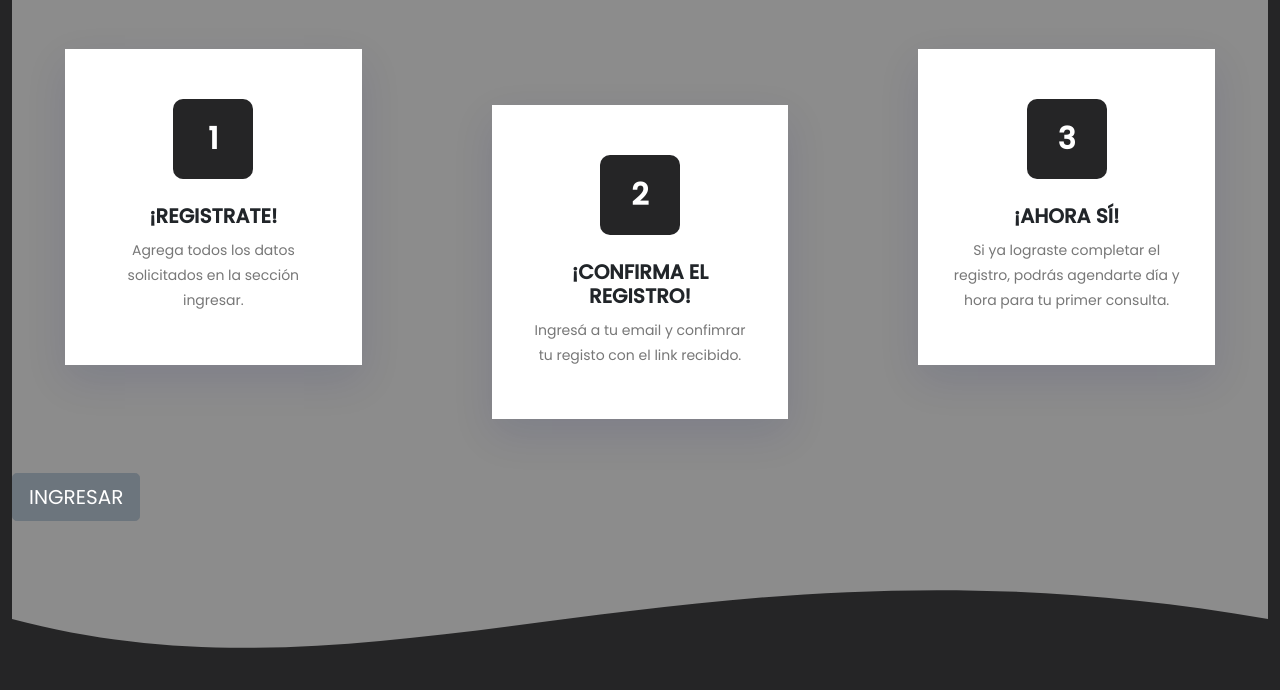
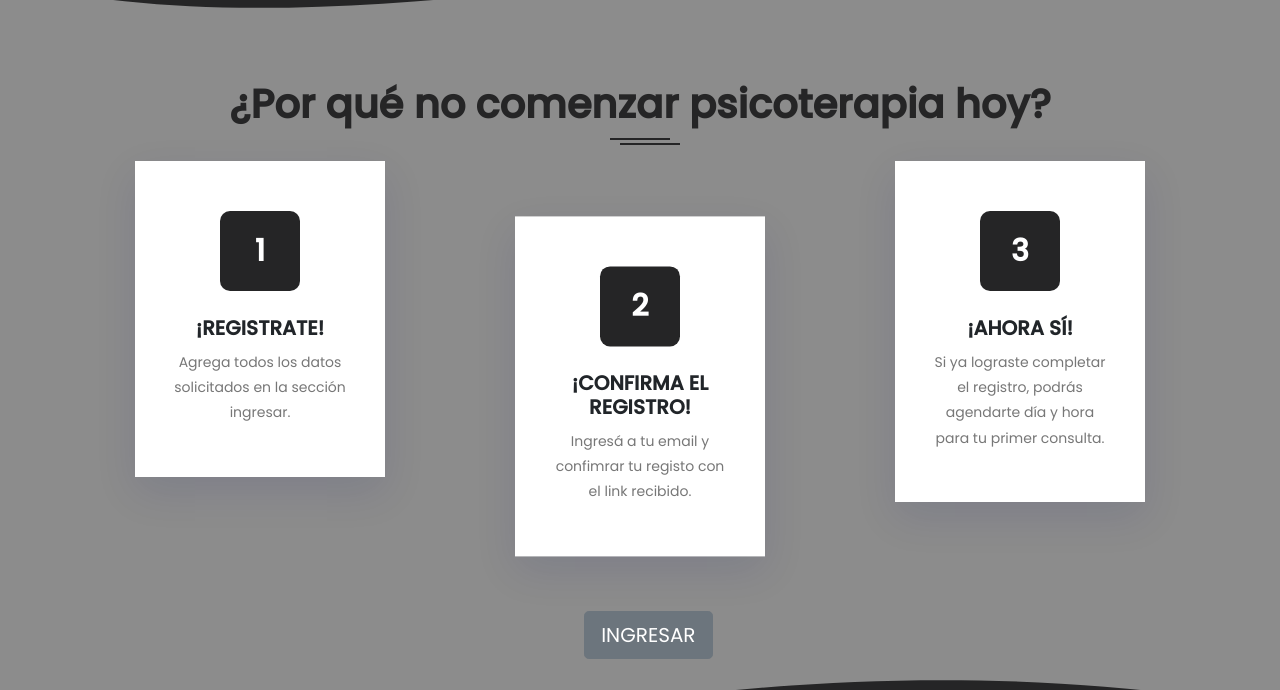
Before and after one commit to DaniellaMolina/proyectofinal-Desarrolloweb, a website: page index.html in a window 1280 px wide. Shown: the part 839-1529 px from the top of the page. Drawn offline with nearby package versions, Linux system fonts and the light colour scheme.

Commit message:
Commit 9

```diff
--- a/index.html
+++ b/index.html
@@ -34,13 +34,13 @@
 
 <!-- Cuerpo de página de inicio -->
 <body>
-    <div class="container">
+    <div class="container1">
         <!-- Menu de navegación -->
         <header class="header">
             <nav class="navbar navbar-expand-lg">
                 <div class="container-fluid navbar-light">
 
-                    <a class="navbar-brand" href="/index.html">
+                    <a class="navbar-brand" href="index.html">
                     <img src="imagenes/logo0.png" class="header__imagen" alt="Logo">
                     </a>
 
@@ -76,10 +76,8 @@
             </a>
         </header>
 
-
-
         <!-- Main -->
-        <main class="main container-fluid overflow-hidden">
+        <main class="main overflow-hidden">
             <!-- Slider -->
             <section class="section1 overflow-hidden">
                 <div class="section1-slider">
@@ -114,7 +112,7 @@
 
 
             <!-- Sección pasos para registrarse -->
-            <section class="section2 overflow-hidden">
+            <section class="section2">
                 <div data-aos="fade-down">
                     <div style="height: 150px; overflow: hidden;" ><svg viewBox="0 0 500 150" preserveAspectRatio="none" style="height: 100%; width: 100%;"><path d="M0.00,49.98 C149.99,150.00 349.20,-49.98 500.00,49.98 L500.00,150.00 L0.00,150.00 Z" style="stroke: none; fill: #8c8c8c;"></path></svg></div>
                     <div class="section2-pasos">
@@ -157,20 +155,20 @@
                                                 </div>
                                             </div>
                                         </div>
-                                <button type="button" class="section2__ingresar btn btn-secondary btn-lg">INGRESAR</button>
+                                    <button type="button" class="section2-pasos__ingresar btn btn-secondary btn-lg">INGRESAR</button>
                                 </div>
+                            </section>
                     </div>
                 </div>
                 <div style="height: 150px; overflow: hidden;" ><svg viewBox="0 0 500 150" preserveAspectRatio="none" style="height: 100%; width: 100%;"><path d="M0.00,49.98 C149.99,150.00 271.49,-49.98 500.00,49.98 L500.00,0.00 L0.00,0.00 Z" style="stroke: none; fill: #8C8C8C;"></path></svg></div>
-
             </section>
 
 
             <!-- Slider Testimonios -->
-            <section class="section3 container-fluid col-sm-12 overflow-hidden">
+            <section class="section3 col-sm-12 overflow-hidden">
                 <div data-aos="fade-up">
+                    <div style="height: 150px; overflow: hidden;" ><svg viewBox="0 0 500 150" preserveAspectRatio="none" style="height: 100%; width: 100%;"><path d="M0.00,49.98 C149.99,150.00 349.20,-49.98 500.00,49.98 L500.00,150.00 L0.00,150.00 Z" style="stroke: none; fill: #8C8C8C;"></path></svg></div>
                     <div class="section3-testimonios">
-                        <div style="height: 150px; overflow: hidden;" ><svg viewBox="0 0 500 150" preserveAspectRatio="none" style="height: 100%; width: 100%;"><path d="M0.00,49.98 C149.99,150.00 349.20,-49.98 500.00,49.98 L500.00,150.00 L0.00,150.00 Z" style="stroke: none; fill: #8C8C8C;"></path></svg></div>
                         <div class="section3-testimonios__testimonios">
                             <div>
                             <h2 class="section3-testimonios__titulo sec-title centered">Algunos testimonios:</h2>
@@ -183,31 +181,27 @@
                                 <li class="section3-testimonios__testimoniosLi"></li>
                             </ul>
                         </div>
+                    </div>
                     <div style="height: 150px; overflow: hidden;" ><svg viewBox="0 0 500 150" preserveAspectRatio="none" style="height: 100%; width: 100%;"><path d="M0.00,49.98 C149.99,150.00 271.49,-49.98 500.00,49.98 L500.00,0.00 L0.00,0.00 Z" style="stroke: none; fill: #8C8C8C;"></path></svg></div>
-                </div>
                 </div>
             </section>
 
-            <section class="section4 container-fluid">
-                <div data-aos="fade-up"data-aos-anchor-placement="center-bottom">
+            <section class="section4">
                     <div class="section4-wrapper row">
                         <div class="section4-wrapper__wrapper">
                             <div class="typing-demo">
                             Empezar terapia, es pensar en vos.
                             </div>
                         </div>
-                        <div class="section4-wrapper__imagen">
-                            <img src="imagenes/footer.png" class="section4-wrapper__imagen rounded" alt="...">
+                        <img src="imagenes/footer.png" class="rounded" alt="...">
                     </div>
-                    </div>
-                </div>
+
             </section>
-
         </main>
 
 
         <!-- Pie de página -->
-        <footer class="footer container-fluid overflow-hidden">
+        <footer class="footer overflow-hidden">
             <div style="height: 150px; overflow: hidden;" ><svg viewBox="0 0 500 150" preserveAspectRatio="none" style="height: 100%; width: 100%;"><path d="M-6.49,92.27 C149.99,150.00 74.77,69.56 501.41,39.95 L500.00,150.00 L0.00,150.00 Z" style="stroke: none; fill: #8C8C8C;"></path></svg></div>
             <div class="footer__redeSociales">
                 <a href="https://www.instagram.com/lic.daniellamolina/" target="blank"><img src="imagenes/intagram.png" alt="Logo Instagram" class="footer__imagen"></a>
--- a/sass/estilos.scss
+++ b/sass/estilos.scss
@@ -26,4 +26,4 @@
     @import "./views/contacto";
     @import "./views/ingresar";
     @import "./views/quienesPuedenhacerTerapia";
-    @import "./views/comoPuedoayudarte"
+    @import "./views/comoPuedoayudarte";
--- a/sass/layout/_grids.scss
+++ b/sass/layout/_grids.scss
@@ -1,7 +1,7 @@
     @import "../utilities/variables";
-    .container {
+    .container1 {
       padding: 0;
-      max-width: $lg $xl $xxl $md $sm;
+      max-width: 1920px;
       display: grid;
       grid-template-columns: auto;
       grid-template-rows: auto auto auto;
--- a/sass/utilities/_variables.scss
+++ b/sass/utilities/_variables.scss
@@ -5,11 +5,3 @@
  $grisbotones: #3E3E40;
 
  $ancho: 720px
-
- $container-max-widths: (
-  sm: 540px,
-  md: 720px,
-  lg: 960px,
-  xl: 1140px,
-  xxl: 1320px
-);
--- a/sass/views/_comoPuedoayudarte.scss
+++ b/sass/views/_comoPuedoayudarte.scss
@@ -130,7 +130,7 @@ margin: 6rem 0 5rem 6rem;
 
 
 
-.section2-importancia {
+.section2- {
     height: auto;
     background-color: $grisclaro;
     border: solid $grisclaro;
--- a/sass/views/_paginaPrincipal.scss
+++ b/sass/views/_paginaPrincipal.scss
@@ -22,17 +22,12 @@
 
   /*Seccion1*/
     .section1-slider {
-        margin-top: 4rem;
-
+        margin-bottom: 5rem;
         &__imagen{
           object-fit: cover;
-          height: 30rem;
+          height: 40rem;
         }
 
-        &__botones{
-            margin-top: 40rem;
-            border: solid red;
-        }
         @include tablet {
              &__imagen {
                 width: 100%;
@@ -46,7 +41,7 @@
         object-fit: cover;
 
         &__ingresar {
-            margin-left: 40rem;
+            margin-left: 45%;
         }
 
         .sec-title {
@@ -255,39 +250,32 @@
             -o-animation-timing-function: linear;
         }
 
-         @include tablet {
-             .section2-pasos {
-                 width: auto;
-                 height: auto;
-             }
-               .ingresar {
-                   margin-left: 10rem;
-               }
     }
 
+    @include tablet {
+            .seccion2-pasos {
+                display: flex;
+                flex-direction: column;
+            }
         }
 
     /*Seccion 3*/
     .section3-testimonios {
-        margin-top: 10rem;
-        width: 100%;
         height: auto;
+        background-color: $grisclaro;
 
         &__titulo {
         font-size: 2.5rem;
         font-weight: 800;
         line-height: 3.125rem;
-        padding-bottom: 1.875rem;
         margin-bottom: 1.875rem;
         color: $colorfondo;
         }
 
         &__testimonios {
-            padding-left: 10rem;
-            width: 100%;
+            width: 80%;
             margin: auto;
             overflow: hidden;
-            background-color: $grisclaro;
         }
 
         &__testimoniosUl {
@@ -304,7 +292,7 @@
         }
 
         &__imagen {
-            width: 40%;
+            width: 50%;
             height: auto;
             padding: 1.875rem;
             margin-left: 160px;
@@ -339,12 +327,16 @@
 
     /*Seccion 4*/
     .section4-wrapper {
+        &__wrapper{
             display: flex;
             flex-direction: row;
-        flex-wrap: wrap;
+            justify-content: space-between;
+            position: relative;
+        }
 
         .typing-demo {
-            width: 100%;
+        width: 62%;
+        height: 4rem;
         animation: typing 2s steps(22), blink .5s step-end infinite;
         white-space: nowrap;
         overflow: hidden;
@@ -352,7 +344,7 @@
         font-family: poppins;
         font-size: 3rem;
         color: $colorletra;
-            margin-top: 7rem;
+        margin-top: 10rem;
         }
 
         @keyframes typing {
@@ -376,4 +368,23 @@
                  margin-left: 10rem;
              }
          }
+
+
+        @include tablet {
+            display: flex;
+            flex-direction: column;
+            padding: 10rem;
+
+            .typing-demo {
+                width: 100%;
+                font-size: 2.5rem;
                 }
+        }
+    }
+
+    .rounded{
+        width: 22rem;
+        position: absolute;
+        right: 3rem;
+        margin-top: 10rem;
+    }
--- a/sass/views/_quienesPuedenhacerTerapia.scss
+++ b/sass/views/_quienesPuedenhacerTerapia.scss
@@ -14,9 +14,55 @@
 
       &__texto {
       margin-top: 3rem;
-      margin-right: 5rem;
+      margin-right: 15rem;
       text-align: justify;
       color: #F2F2F2;
+      }
+
+      @include tablet {
+        display: flex;
+        flex-direction: column;
+
+        &__imagen {
+          width: 50%;
+          }
+
+        &__texto {
+          width: 100%;
+          text-align: justify;
+          font-size: 1rem;
+          }
+
+        &__titulo {
+          font-size: 2rem;
+          text-align: start;
+        }
+
+      }
+
+      @include movil {
+        display: flex;
+        flex-direction: column;
+        margin: 1rem;
+
+        &__imagen {
+          margin-top: 4rem;
+          width: 80%;
+          }
+
+        &__texto {
+          width: 100%;
+          text-align: justify;
+          font-size: 1rem;
+          }
+
+        &__titulo {
+          font-size: 2rem;
+          text-align: start;
+        }
+
+        &__ingresar {
+        }
       }
 }
 
@@ -32,9 +78,11 @@
     justify-content: space-between;
     margin-bottom: 5rem;
   }
+
   &__bloque1{
     margin: 5rem;
   }
+
   &__titulo{
     font-size: 2.5rem;
     font-weight: 800;
@@ -44,7 +92,7 @@
 
   &__imagen{
     height: auto;
-      width: 50rem;
+    width: 100%;
   }
 
   &__ingresar{
@@ -56,6 +104,35 @@
     text-align: justify;
   }
 
+  @include tablet {
+    &__bloque{
+      display: flex;
+      flex-direction: column;
+      flex-wrap: wrap;
+    }
+
+    &__imagen{
+      width: 100%;
+    }
+  }
+
+  @include movil {
+    &__bloque{
+      display: flex;
+      flex-direction: column;
+      flex-wrap: wrap;
+    }
+    &__texto{
+      width: 100%;
+      text-align: justify;
+    }
+    &__imagen{
+      width: 100%;
+    }
+    &__ingresar{
+      margin-left: 1rem;
+    }
+  }
 }
 
 
```
Also changed, not shown: secciones/acerca-de-mi.html (+1 -1 lines), secciones/como-puedo-ayudarte.html (+1 -1 lines), secciones/contacto.html (+1 -1 lines), secciones/ingresar.html (+1 -1 lines), secciones/quienes-pueden-hacer-terapia.html (+5 -5 lines), css/estilos.css, imagenes/recurso8.png (added). Lines whose indentation alone changed are shown as unchanged.
